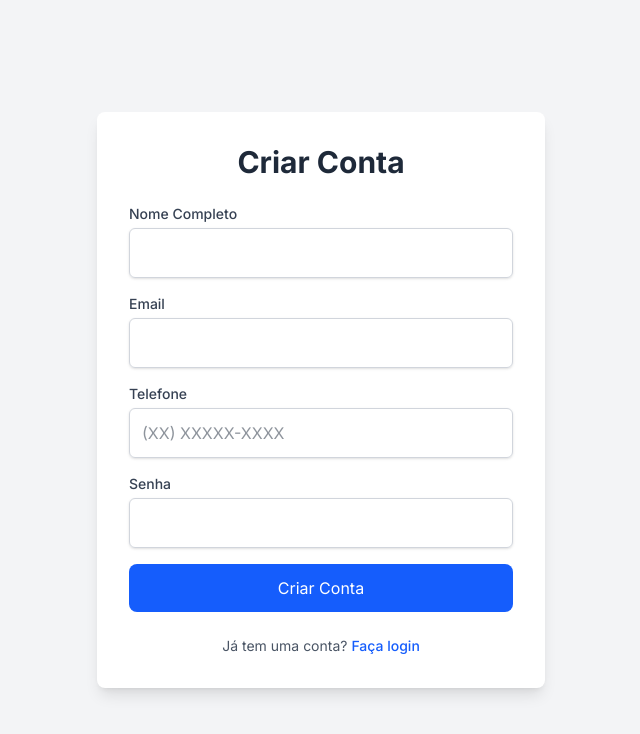
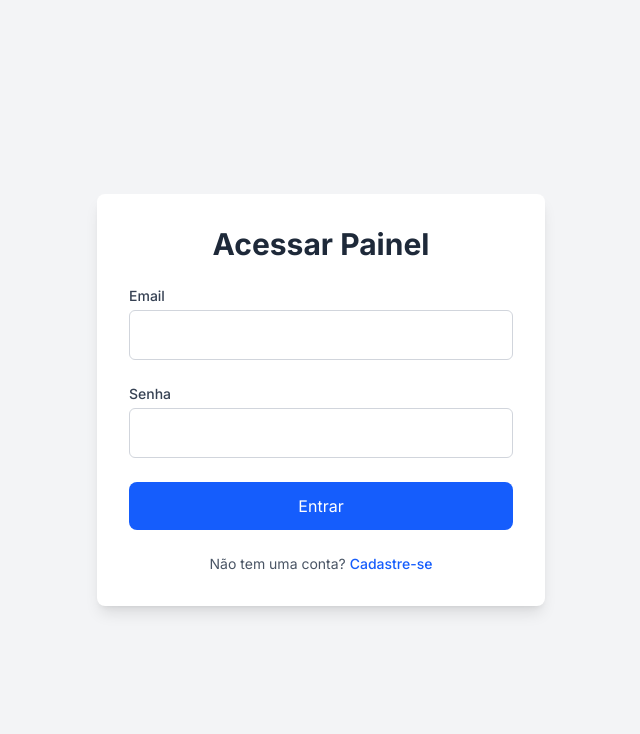
Before and after one commit to rick-augusto/barber-project, a Next.js app: page /cadastro in a window 1280 px wide. Shown: the top 734 px of the page, without its empty margins (319-959 px from the left). Built offline with nearby package versions, Linux system fonts and the light colour scheme; no server answers.

Commit message:
add pagina principal para barbearia
adicionado pagina principal para barbearia
Algumas falhas de caminho ao agendar horario

```diff
--- a/src/app/[slug]/agendar/horarios/[barbeiroId]/[servicoId]/page.tsx
+++ b/src/app/[slug]/agendar/horarios/[barbeiroId]/[servicoId]/page.tsx
@@ -2,7 +2,7 @@
 
 import { supabase } from "@/lib/supabaseClient";
 import Link from "next/link";
-import { useRouter, usePathname } from "next/navigation"; // 1. usePathname importado
+import { useRouter, usePathname } from "next/navigation";
 import { useEffect, useState } from "react";
 
 export default function EscolherHorarioPage({ params }: { params: { slug: string, barbeiroId: string, servicoId: string } }) {
@@ -12,7 +12,7 @@ export default function EscolherHorarioPage({ params }: { params: { slug: string
     const [horarioSelecionado, setHorarioSelecionado] = useState('');
     const [isSubmitting, setIsSubmitting] = useState(false);
     const router = useRouter();
-    const pathname = usePathname(); // 2. Hook para pegar a URL atual
+    const pathname = usePathname();
 
     useEffect(() => {
         const gerarHorarios = async () => {
@@ -76,12 +76,17 @@ export default function EscolherHorarioPage({ params }: { params: { slug: string
         setIsSubmitting(true);
         const { data: { user } } = await supabase.auth.getUser();
 
-        // --- 3. LÓGICA DE REDIRECIONAMENTO ---
         if (!user) {
             alert("Você precisa estar logado para agendar. Vamos te redirecionar para a página de login.");
-            // Guardamos a URL atual para saber para onde voltar
             localStorage.setItem('redirectTo', pathname);
-            router.push('/login');
+            router.push(`/${params.slug}/login`);
+            return;
+        }
+
+        const { data: barbeariaData } = await supabase.from('barbearias').select('id').eq('slug', params.slug).single();
+        if (!barbeariaData) {
+            alert("Erro: não foi possível identificar a barbearia.");
+            setIsSubmitting(false);
             return;
         }
 
@@ -94,13 +99,14 @@ export default function EscolherHorarioPage({ params }: { params: { slug: string
             barbeiro_id: params.barbeiroId,
             servico_id: params.servicoId,
             data_hora: dataHoraAgendamento.toISOString(),
+            barbearia_id: barbeariaData.id,
         });
 
         if (error) {
             alert("Erro ao criar agendamento: " + error.message);
         } else {
             alert("Agendamento realizado com sucesso!");
-            router.push('/cliente/dashboard');
+            router.push(`/${params.slug}/cliente/dashboard`);
         }
         setIsSubmitting(false);
     };
@@ -109,7 +115,7 @@ export default function EscolherHorarioPage({ params }: { params: { slug: string
          <div className="flex min-h-screen flex-col items-center bg-gray-100 p-8 text-gray-800">
             <div className="w-full max-w-2xl">
                 <header className="mb-8 text-center">
-                    <Link href={`/${params.slug}/agendar/barbeiros/${params.servicoId}`} className="text-blue-600 hover:underline mb-4 block">&larr; Voltar para Profissionais</Link>
+                    <Link href={`/agendar/barbeiros/${params.servicoId}`} className="text-blue-600 hover:underline mb-4 block">&larr; Voltar para Profissionais</Link>
                     <h1 className="text-4xl font-bold text-gray-800">Agendar Horário</h1>
                     <p className="mt-2 text-lg text-gray-600">Passo 3: Escolha a data e o horário</p>
                 </header>
--- a/src/app/cliente/dashboard/page.tsx
+++ b/src/app/[slug]/cliente/dashboard/page.tsx
@@ -13,26 +13,37 @@ type Agendamento = {
     servicos: { nome: string; preco: number; } | null;
     barbeiro: { nome_completo: string | null; avatar_url: string | null; } | null;
 }
+type BarbeariaInfo = { id: number; nome: string; }
 
-export default function ClienteDashboard() {
+export default function ClienteDashboard({ params }: { params: { slug: string } }) {
     const router = useRouter();
     const [user, setUser] = useState<User | null>(null);
     const [agendamentos, setAgendamentos] = useState<Agendamento[]>([]);
+    const [barbearia, setBarbearia] = useState<BarbeariaInfo | null>(null);
     const [loading, setLoading] = useState(true);
 
     useEffect(() => {
         const fetchData = async () => {
             const { data: { session } } = await supabase.auth.getSession();
             if (!session) {
-                router.push('/login');
+                router.push(`/${params.slug}/login`);
                 return;
             }
             setUser(session.user);
 
+            const { data: barbeariaData } = await supabase.from('barbearias').select('id, nome').eq('slug', params.slug).single();
+            if (!barbeariaData) {
+                setLoading(false);
+                alert("Barbearia não encontrada.");
+                return;
+            }
+            setBarbearia(barbeariaData);
+
             const { data, error } = await supabase
                 .from('agendamentos')
-                .select(`id, data_hora, servicos ( nome, preco ), barbeiro: perfis!agendamentos_barbeiro_id_fkey ( nome_completo, avatar_url )`)
+                .select(`id, data_hora, servicos ( nome, preco ), barbeiro: perfis ( nome_completo, avatar_url )`)
                 .eq('cliente_id', session.user.id)
+                .eq('barbearia_id', barbeariaData.id)
                 .gte('data_hora', new Date().toISOString())
                 .order('data_hora', { ascending: true });
 
@@ -41,11 +52,10 @@ export default function ClienteDashboard() {
             } else {
                 setAgendamentos(data as unknown as Agendamento[] || []);
             }
-
             setLoading(false);
         };
         fetchData();
-    }, [router]);
+    }, [params.slug, router]);
 
     const handleCancelarAgendamento = async (agendamentoId: number) => {
         if (!window.confirm("Tem certeza que deseja cancelar este agendamento?")) return;
@@ -59,23 +69,23 @@ export default function ClienteDashboard() {
     };
 
     if (loading) {
-        return <div className="flex min-h-screen items-center justify-center"><p>Carregando...</p></div>
+        return <div className="flex min-h-screen items-center justify-center"><p>Carregando painel...</p></div>
     }
 
     return (
         <div className="min-h-screen bg-gray-100 p-4 sm:p-8">
             <header className="mb-10 flex flex-col sm:flex-row sm:justify-between sm:items-center gap-4">
                 <div>
-                    <h1 className="text-3xl font-bold text-gray-800">Meu Painel</h1>
+                    <h1 className="text-3xl font-bold text-gray-800">Meu Painel - {barbearia?.nome}</h1>
                     {user && <p className="text-gray-600">Bem-vindo de volta!</p>}
                 </div>
-                <button onClick={async () => { await supabase.auth.signOut(); router.push('/login'); }} className="self-start sm:self-center rounded-lg bg-red-600 px-5 py-2 text-white transition hover:bg-red-700">Sair</button>
+                <button onClick={async () => { await supabase.auth.signOut(); router.push(`/${params.slug}/login`); }} className="self-start sm:self-center rounded-lg bg-red-600 px-5 py-2 text-white transition hover:bg-red-700">Sair</button>
             </header>
             <main>
-                {/* --- MUDANÇA IMPORTANTE --- */}
-                <div className="mb-8 text-center bg-blue-50 border border-blue-200 text-blue-800 rounded-lg p-4 max-w-3xl mx-auto">
-                    <p className="font-semibold">Para agendar um novo horário, visite a página da barbearia.</p>
-                    <p className="text-sm">Por exemplo: <a href="http://nossabarbearia.localhost:3000/agendar/servico" className="font-bold underline">nossabarbearia.localhost:3000/agendar/servico</a></p>
+                <div className="mb-8 text-center">
+                    <Link href={`/agendar/servico`} className="inline-block rounded-lg bg-blue-600 px-8 py-4 text-lg font-bold text-white shadow-md hover:shadow-lg">
+                        Agendar Novo Horário
+                    </Link>
                 </div>
 
                 <div className="mx-auto max-w-3xl">
@@ -86,7 +96,6 @@ export default function ClienteDashboard() {
                             const diaSemana = data.toLocaleDateString('pt-BR', { weekday: 'long' });
                             const diaMes = data.toLocaleDateString('pt-BR', { day: '2-digit', month: 'long' });
                             const horario = data.toLocaleTimeString('pt-BR', { hour: '2-digit', minute: '2-digit' });
-
                             const servico = ag.servicos;
                             const barbeiro = ag.barbeiro;
 
@@ -124,7 +133,7 @@ export default function ClienteDashboard() {
                             );
                         }) : (
                             <div className="rounded-lg bg-white p-6 shadow-md text-center">
-                                <p className="text-gray-500">Você ainda não tem agendamentos futuros.</p>
+                                <p className="text-gray-500">Você ainda não tem agendamentos nesta barbearia.</p>
                             </div>
                         )}
                     </div>
--- /dev/null
+++ b/src/app/[slug]/page.tsx
@@ -0,0 +1,97 @@
+'use client'
+
+import { useState } from 'react'
+import { useRouter } from 'next/navigation'
+import { supabase } from '@/lib/supabaseClient'
+import Link from 'next/link'
+import { useBarbearia } from '@/contexts/BarbeariaContext'
+
+export default function LoginPage({ params }: { params: { slug: string } }) {
+  const [email, setEmail] = useState('')
+  const [password, setPassword] = useState('')
+  const [error, setError] = useState<string | null>(null)
+  const [loading, setLoading] = useState(false)
+  const router = useRouter()
+  const { setBarbearia } = useBarbearia();
+
+  const handleLogin = async (event: React.FormEvent<HTMLFormElement>) => {
+    event.preventDefault();
+    setLoading(true);
+    setError(null);
+    setBarbearia(null);
+
+    const { data: loginData, error: loginError } = await supabase.auth.signInWithPassword({
+      email,
+      password,
+    });
+
+    if (loginError) {
+      setError(loginError.message);
+      setLoading(false);
+      return;
+    }
+
+    if (loginData.user) {
+      const { data: profile } = await supabase
+        .from('perfis')
+        .select(`funcao, id_barbearia, barbearias ( id, nome, slug )`)
+        .eq('id', loginData.user.id)
+        .single();
+
+      if (profile) {
+        if (profile.barbearias) {
+          setBarbearia(profile.barbearias as any);
+        } else if (profile.id_barbearia) {
+          const { data: barbeariaData } = await supabase.from('barbearias').select('id, nome, slug').eq('id', profile.id_barbearia).single();
+          if (barbeariaData) setBarbearia(barbeariaData);
+        }
+
+        const redirectTo = localStorage.getItem('redirectTo');
+        if (redirectTo) {
+          localStorage.removeItem('redirectTo');
+          router.push(redirectTo);
+          return;
+        }
+
+        if (profile.funcao === 'admin') router.push(`/${params.slug}/admin/dashboard`);
+        else if (profile.funcao === 'barbeiro') router.push(`/${params.slug}/barbeiro/dashboard`);
+        else router.push(`/${params.slug}/cliente/dashboard`);
+
+      } else {
+        setError('Perfil de usuário não encontrado.');
+        await supabase.auth.signOut();
+      }
+    }
+    setLoading(false);
+  };
+
+  return (
+    <div className="flex min-h-screen flex-col items-center justify-center bg-gray-100">
+      <div className="w-full max-w-md rounded-lg bg-white p-8 shadow-lg">
+        <h1 className="mb-6 text-center text-3xl font-bold text-gray-800">Acessar Painel</h1>
+        <form onSubmit={handleLogin} className="space-y-6">
+          <div>
+            <label htmlFor="email" className="block text-sm font-medium text-gray-700">Email</label>
+            <input id="email" type="email" value={email} onChange={(e) => setEmail(e.target.value)} className="mt-1 w-full rounded-md border border-gray-300 p-3 text-gray-800" required />
+          </div>
+          <div>
+            <label htmlFor="password" className="block text-sm font-medium text-gray-700">Senha</label>
+            <input id="password" type="password" value={password} onChange={(e) => setPassword(e.target.value)} className="mt-1 w-full rounded-md border border-gray-300 p-3 text-gray-800" required />
+          </div>
+          {error && <p className="text-center text-sm text-red-500">{error}</p>}
+          <button type="submit" disabled={loading} className="w-full rounded-lg bg-blue-600 py-3 text-white transition hover:bg-blue-700 disabled:opacity-50">
+            {loading ? 'Entrando...' : 'Entrar'}
+          </button>
+        </form>
+        <div className="mt-6 text-center">
+          <p className="text-sm text-gray-600">
+            Não tem uma conta?{' '}
+            <Link href={`/${params.slug}/cadastro`} className="font-medium text-blue-600 hover:underline">
+              Cadastre-se
+            </Link>
+          </p>
+        </div>
+      </div>
+    </div>
+  );
+}
--- a/src/middleware.ts
+++ b/src/middleware.ts
@@ -5,7 +5,7 @@ export function middleware(req: NextRequest) {
   const url = req.nextUrl.clone();
   const host = req.headers.get('host');
 
-  const mainDomain = 'localhost:3000'; // Em produção, mude para 'seusite.com'
+  const mainDomain = 'localhost:3000';
 
   if (!host) {
     return new Response(null, { status: 400, statusText: 'Host header não encontrado' });
@@ -13,22 +13,12 @@ export function middleware(req: NextRequest) {
 
   const subdomain = host.replace(`.${mainDomain}`, '');
 
-  // Se for o domínio principal ou não tiver subdomínio, não fazemos nada.
-  if (subdomain === host) {
+  // Se for o domínio principal ou um asset, não faz nada.
+  if (subdomain === host || url.pathname.includes('.')) {
     return NextResponse.next();
   }
 
-  // --- NOVA LÓGICA ADICIONADA ---
-  // Lista de rotas que pertencem ao app principal e NÃO devem ser reescritas
-  const rootPaths = ['/login', '/cadastro', '/admin', '/barbeiro', '/cliente'];
-
-  // Se a URL começar com uma dessas rotas, o middleware não faz nada e deixa a requisição passar.
-  if (rootPaths.some(path => url.pathname.startsWith(path))) {
-    return NextResponse.next();
-  }
-  // --- FIM DA NOVA LÓGICA ---
-
-  // Se não for uma rota do app principal, aplicamos a reescrita do subdomínio
+  // Reescreve a URL para /<subdomain>/<path>
   url.pathname = `/${subdomain}${url.pathname}`;
 
   return NextResponse.rewrite(url);
```
Also changed, not shown: src/app/[slug]/admin/dashboard/page.tsx (renamed from src/app/admin/dashboard/page.tsx), src/app/[slug]/admin/funcionarios/page.tsx (renamed from src/app/admin/funcionarios/page.tsx), src/app/[slug]/admin/relatorios/page.tsx (renamed from src/app/admin/relatorios/page.tsx), src/app/[slug]/admin/servicos/page.tsx (renamed from src/app/admin/servicos/page.tsx), src/app/[slug]/barbeiro/dashboard/page.tsx (renamed from src/app/barbeiro/dashboard/page.tsx), src/app/[slug]/cadastro/page.tsx (renamed from src/app/cadastro/page.tsx), src/app/[slug]/cliente/layout.tsx (renamed from src/app/cliente/layout.tsx), src/app/[slug]/login/page.tsx (renamed from src/app/login/page.tsx).
